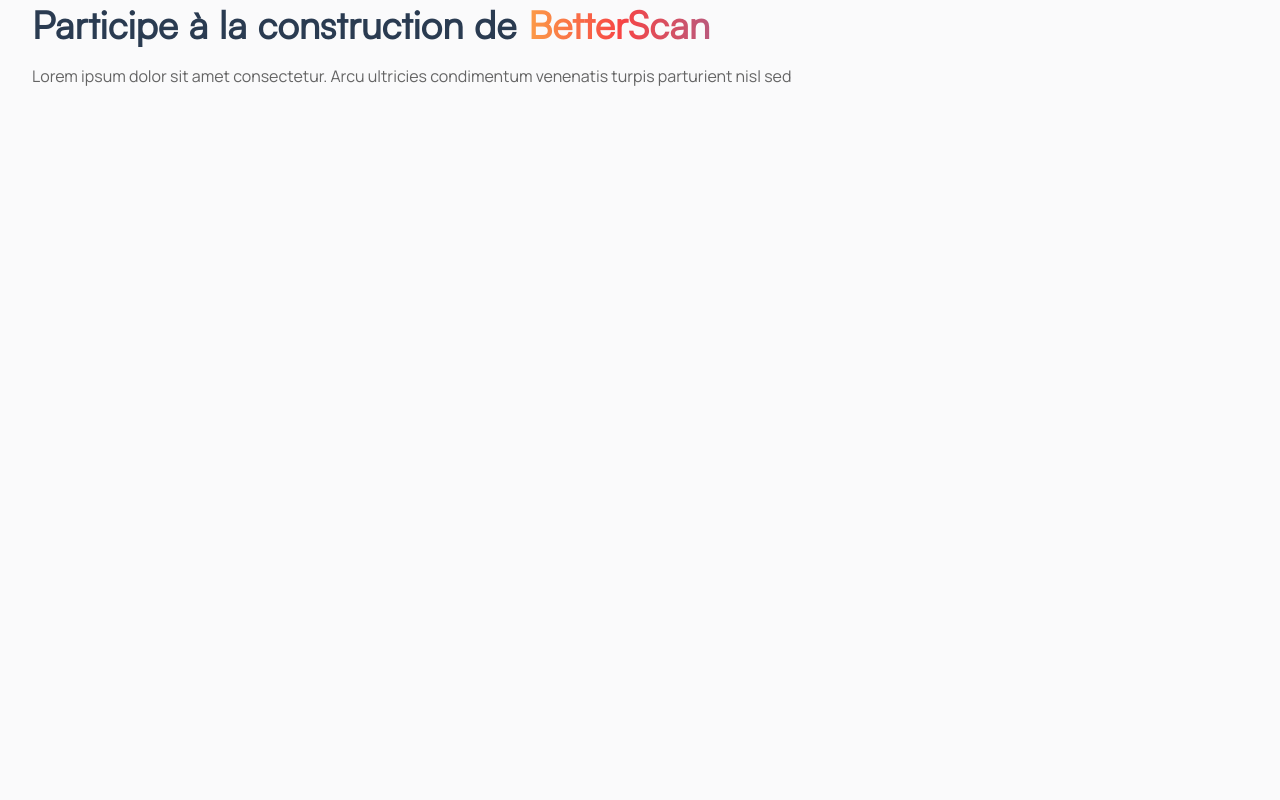
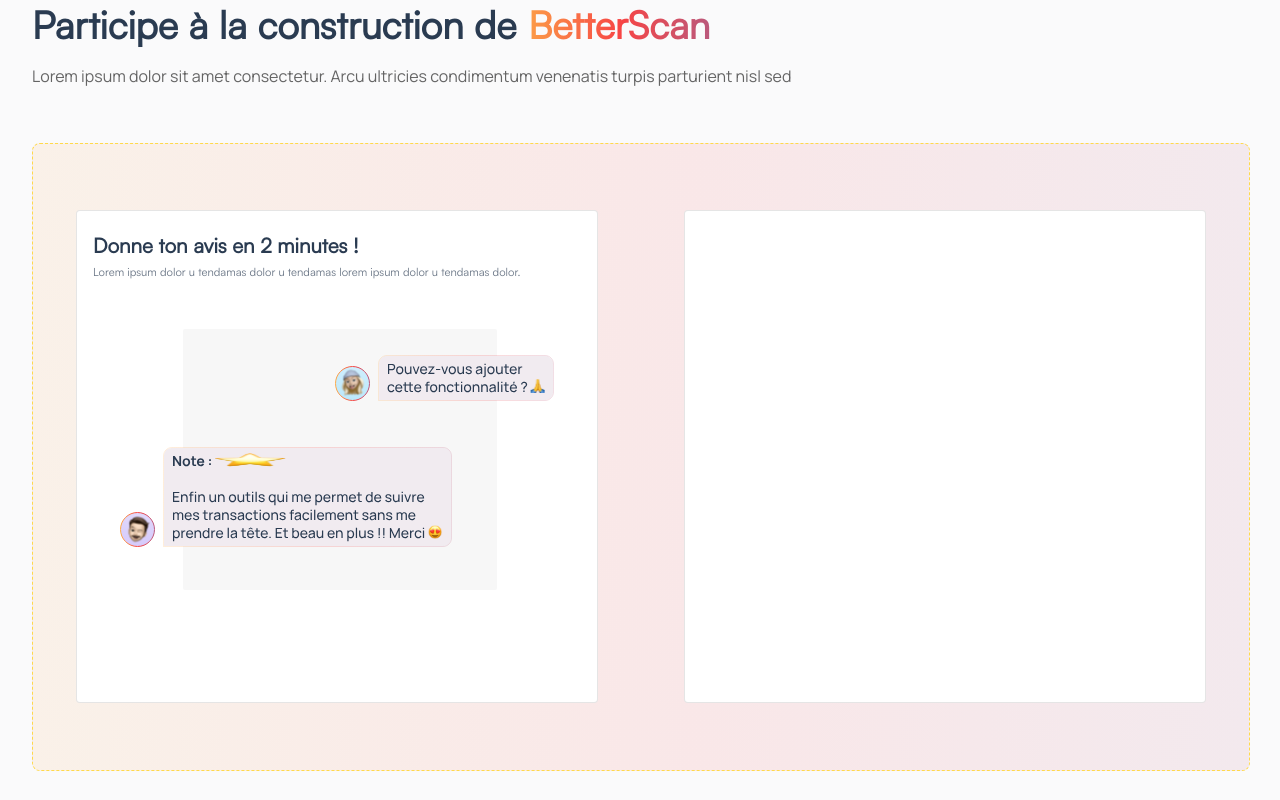
Before and after one commit to BetterScan/LandingPage, a React (Create React App) app: page / in a window 1280 px wide. Shown: the part 4721-5521 px from the top of the page. Built offline with nearby package versions, Linux system fonts and the light colour scheme.

Commit message:
added questionnaire bloc with image

```diff
--- a/src/Component/CommunityParticipation/CommunityParticipation.css
+++ b/src/Component/CommunityParticipation/CommunityParticipation.css
@@ -35,3 +35,58 @@
   line-height: normal;
   margin-top: 15px;
 }
+.community-participation-bloc-container {
+  width: 100%;
+  max-width: 1315px;
+  height: 626px;
+  border-radius: 8px;
+  border: 1px dashed #ffd94a;
+  background: linear-gradient(
+    90deg,
+    rgba(255, 217, 74, 0.1) -27.11%,
+    rgba(247, 69, 69, 0.1) 53.98%,
+    rgba(149, 100, 157, 0.1) 128.58%
+  );
+  margin-top: 56px;
+  display: flex;
+  justify-content: space-around;
+  align-items: center;
+}
+.community-participation-questionnaire-container,
+.community-participation-telegram-container {
+  width: 520px;
+  height: 491px;
+  border-radius: 4px;
+  background: #fff;
+  border: 1px solid rgba(0, 0, 0, 0.1);
+  display: flex;
+  flex-direction: column;
+  align-items: center;
+}
+.community-participation-questionnaire-title {
+  color: #2a3b51;
+  font-family: "satoshi-regular";
+  font-size: 20.445px;
+  font-style: normal;
+  font-weight: 700;
+  line-height: 24.675px; /* 120.69% */
+  margin-top: 22px;
+}
+.community-participation-questionnaire-description {
+  color: rgba(42, 59, 81, 0.7);
+  font-family: "satoshi-regular";
+  font-size: 11.28px;
+  font-style: normal;
+  font-weight: 500;
+  line-height: normal;
+  margin-top: 7px;
+}
+.community-participation-questionnaire-title,
+.community-participation-questionnaire-description {
+  width: 100%;
+  margin-left: 32px;
+  /* background-color: red; */
+}
+.community-participation-questionnaire-image-container {
+  margin-top: 49px;
+}
--- a/src/Component/CommunityParticipation/CommunityParticipation.tsx
+++ b/src/Component/CommunityParticipation/CommunityParticipation.tsx
@@ -1,5 +1,6 @@
 import React from "react";
 import "./CommunityParticipation.css";
+import questionnaireImage from "../../Assets/questionnaire.svg";
 function CommunityParticipation() {
   return (
     <div className="community-participation-container">
@@ -13,6 +14,21 @@
           venenatis turpis parturient nisl sed
         </div>
       </div>
+      <div className="community-participation-bloc-container">
+        <div className="community-participation-questionnaire-container">
+          <div className="community-participation-questionnaire-title">
+            Donne ton avis en 2 minutes !
+          </div>
+          <div className="community-participation-questionnaire-description">
+            Lorem ipsum dolor u tendamas dolor u tendamas lorem ipsum dolor u
+            tendamas dolor.
+          </div>
+          <div className="community-participation-questionnaire-image-container">
+            <img src={questionnaireImage} alt="questionnaire" />
+          </div>
+        </div>
+        <div className="community-participation-telegram-container"></div>
+      </div>
     </div>
   );
 }
```
Also changed, not shown: src/Assets/questionnaire.svg (added).
